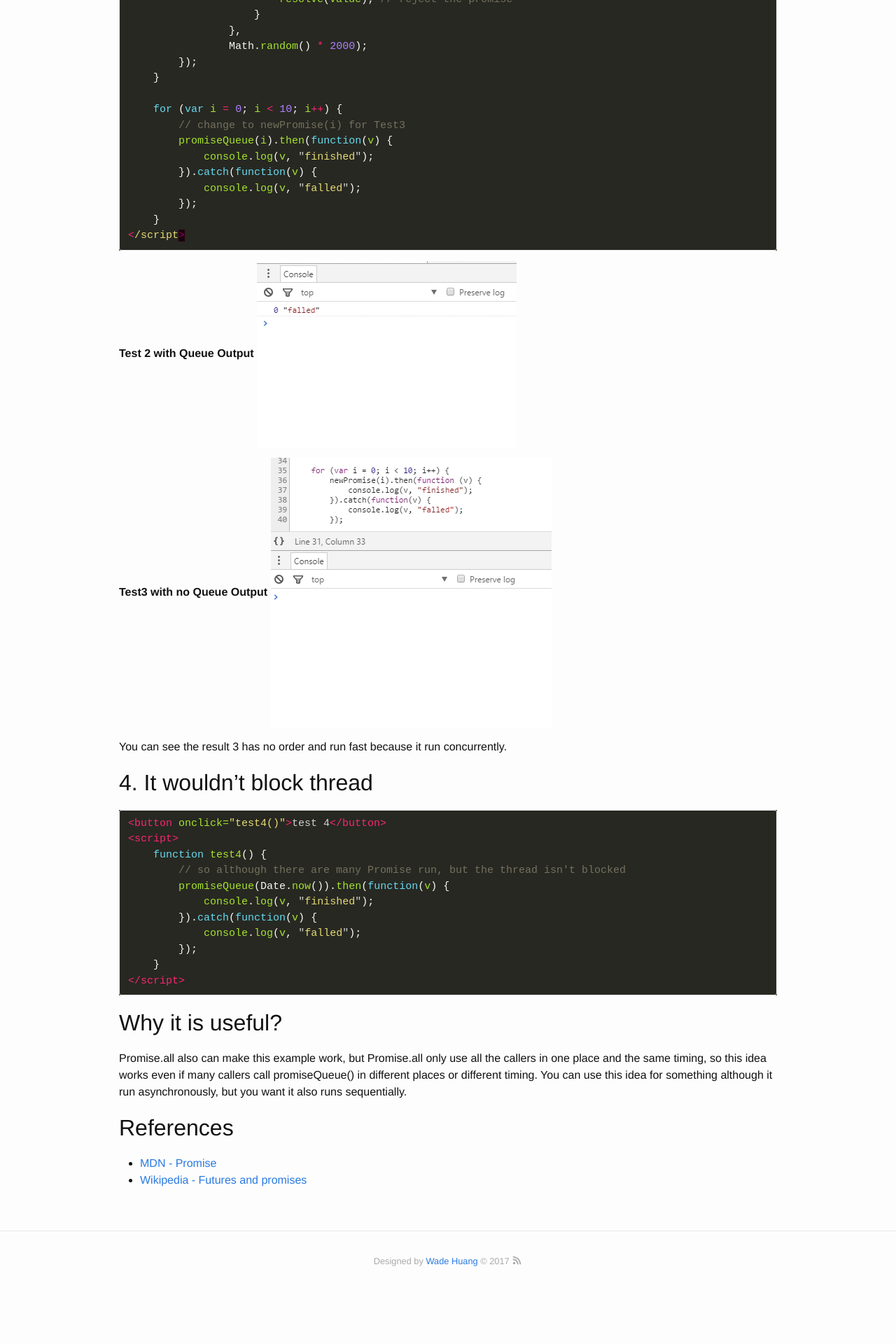
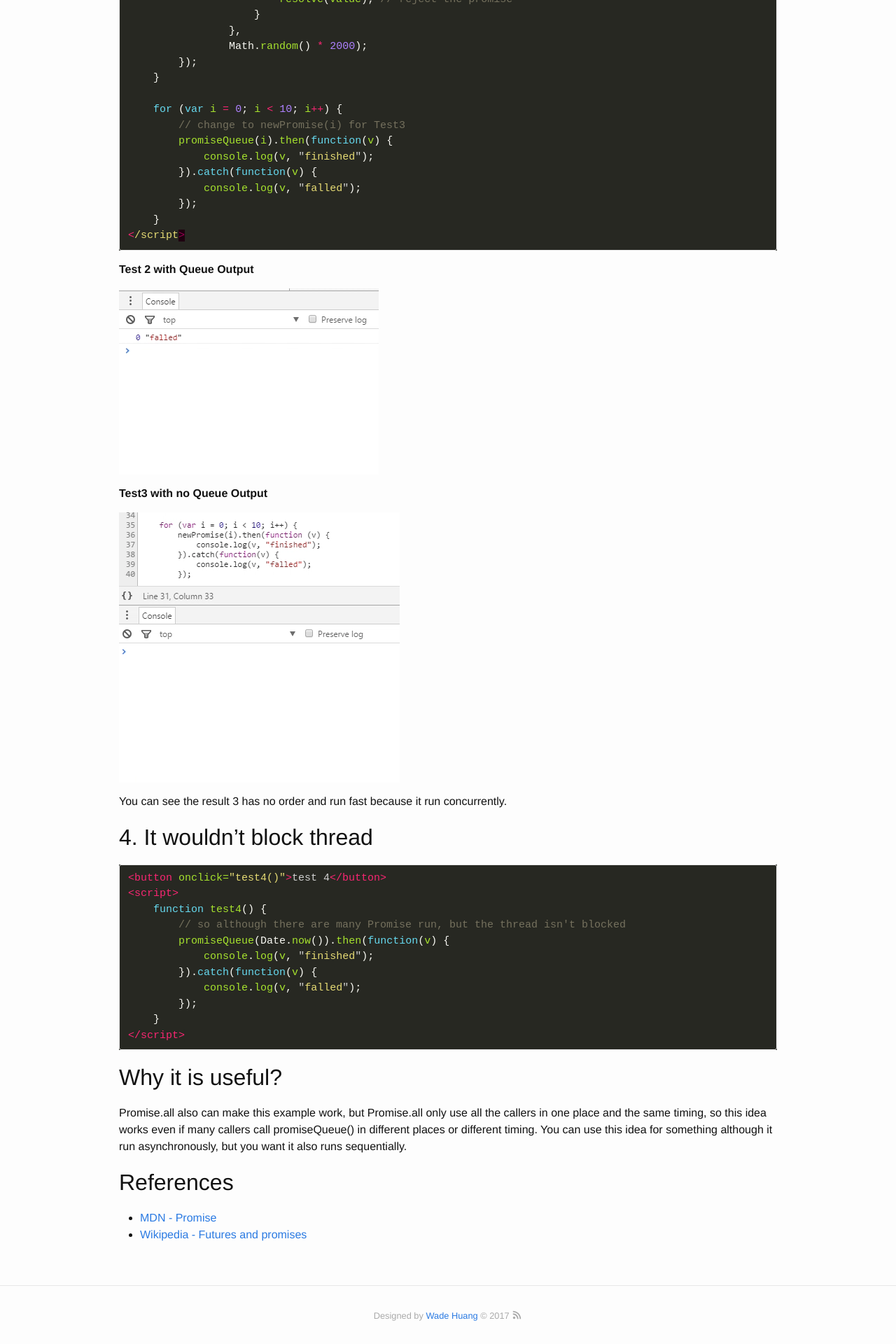
Before and after one commit to weironghuang31/wadehuang36.github.io, a Jekyll site: the page built from _posts/2017-03-04-Use Promise as Queue.md, in a window 1280 px wide. Shown: the part 1981-3901 px from the top of the page at 70% size. Built offline with Jekyll 4.4.1, drawn with Linux system fonts in a browser that asks for light colours; comment, search, counter and statistics services are not loaded; before the commit the page ends 3823 px from its top, so only the background shows below that.

Commit message:
fix link bug

````diff
--- a/_posts/2017-03-04-Use Promise as Queue.md
+++ b/_posts/2017-03-04-Use Promise as Queue.md
@@ -100,9 +100,11 @@
 ```
 
 **Test 2 with Queue Output**
+
 <img src="/assets/images/ab6bf4b99506c7eac446434019c2510a4b469c61.gif" width="371" height="266">
 
 **Test3 with no Queue Output**
+
 <img src="/assets/images/810fce700c633d6c46fe8d3ea2568aaabfa6846c.gif" width="401" height="386">
 
 You can see the result 3 has no order and run fast because it run concurrently.
@@ -128,5 +130,5 @@
 
 
 ## References
-- [MDN - Promise]([https://developer.mozilla.org/en-US/docs/Web/JavaScript/Reference/Global_Objects/Promise)
+- [MDN - Promise](https://developer.mozilla.org/en-US/docs/Web/JavaScript/Reference/Global_Objects/Promise)
 - [Wikipedia - Futures and promises](https://en.wikipedia.org/wiki/Futures_and_promises)
````
